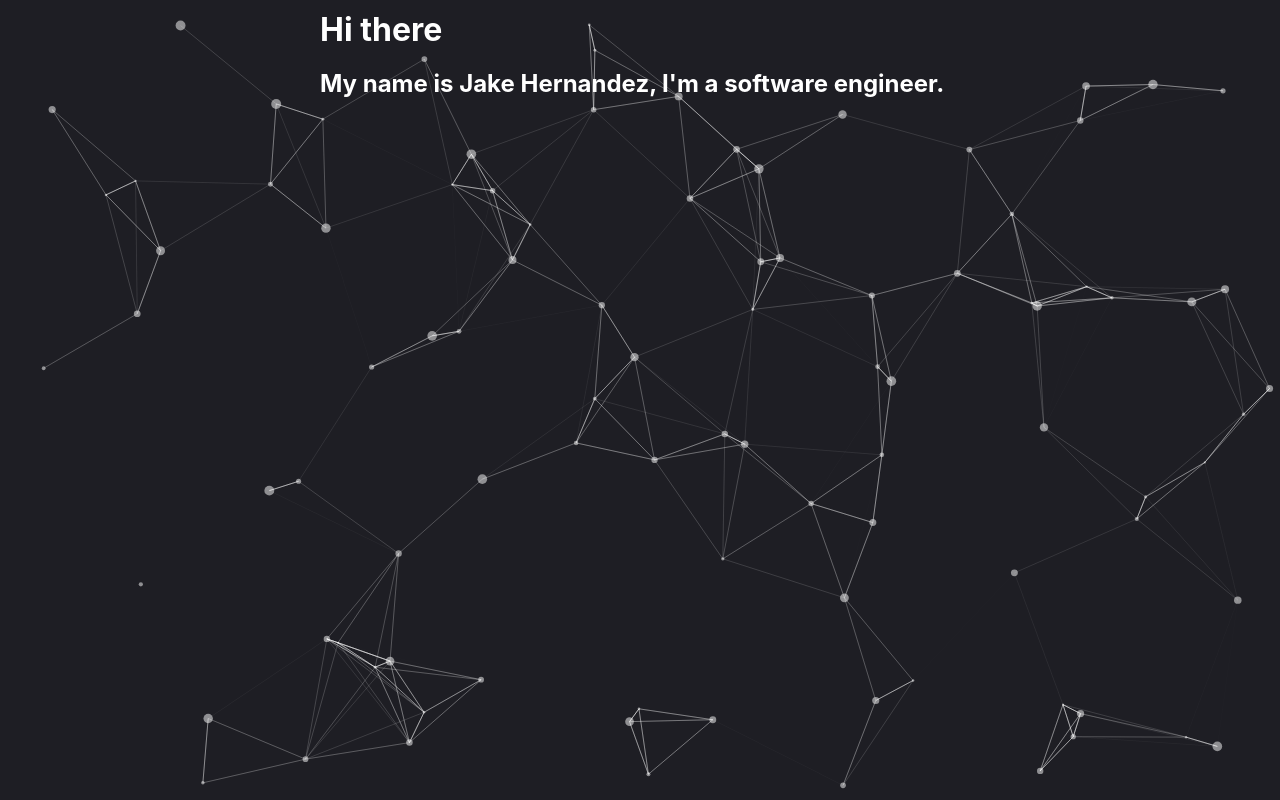
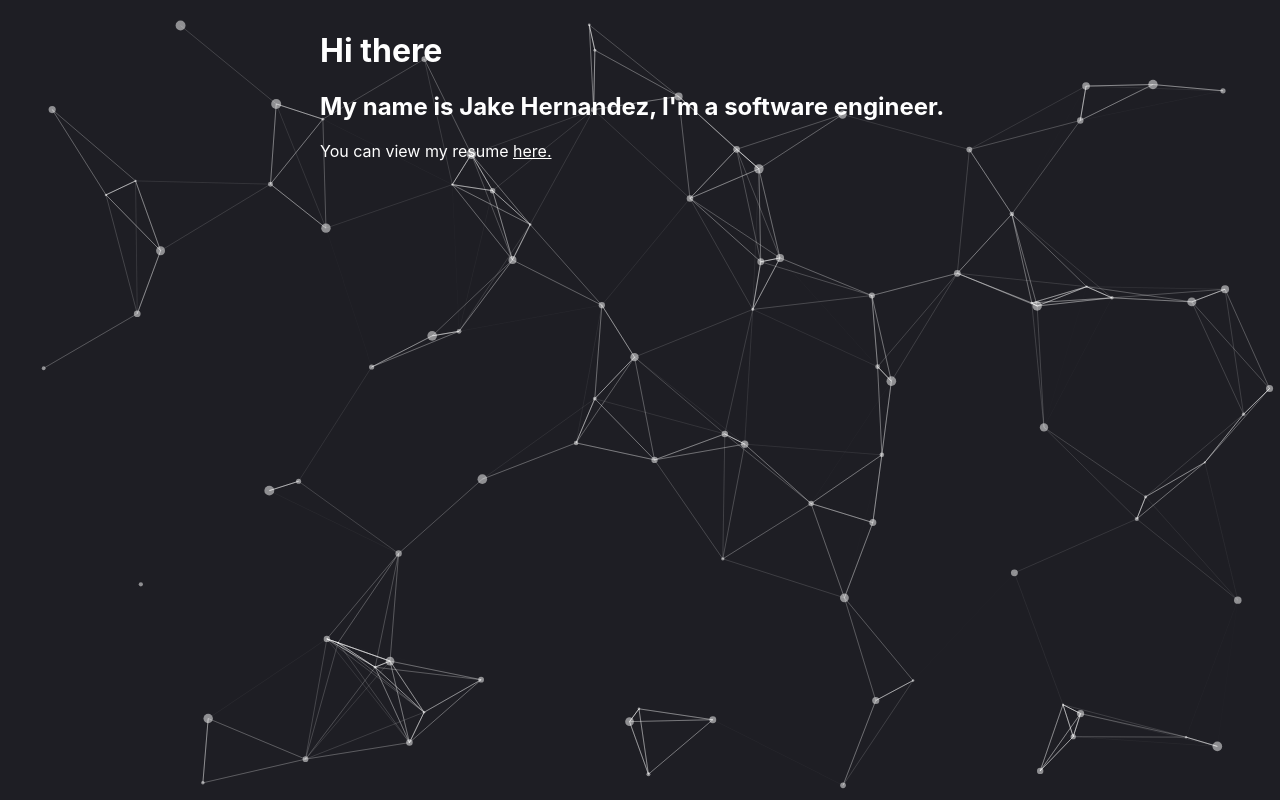
Before and after one commit to jakehz/personal-website, a React (Create React App) app: page / in a window 1280 px wide. Built offline with nearby package versions, Linux system fonts and the light colour scheme.

Commit message:
Add link to resume

```diff
--- a/src/Main.js
+++ b/src/Main.js
@@ -2,11 +2,14 @@
 function Main() {
     const style = {
         "zIndex": 2,
-        "color": 'white'
+        "color": 'white',
+        "a:link": 'white',
+        "a:unvisited": 'white'
     }
-    return (<div style={style}>
-        <h1 class='center'>Hi there</h1>
-        <h2 class='center'>My name is Jake Hernandez, I'm a software engineer.</h2>
+    return (<div style={style} class="center">
+        <h1>Hi there</h1>
+        <h2>My name is Jake Hernandez, I'm a software engineer.</h2>
+        <p>You can view my resume <a style={style} href="https://docs.google.com/document/d/e/2PACX-1vQAErMMCmruRVT9GDU3Nkc28MzZ_2i0xge4jRktkOZ9DVrwuZ--09PHVBNs6WwnzDeke0Zur60zsfyZ/pub">here.</a></p>
     </div>
     )
 }
```
